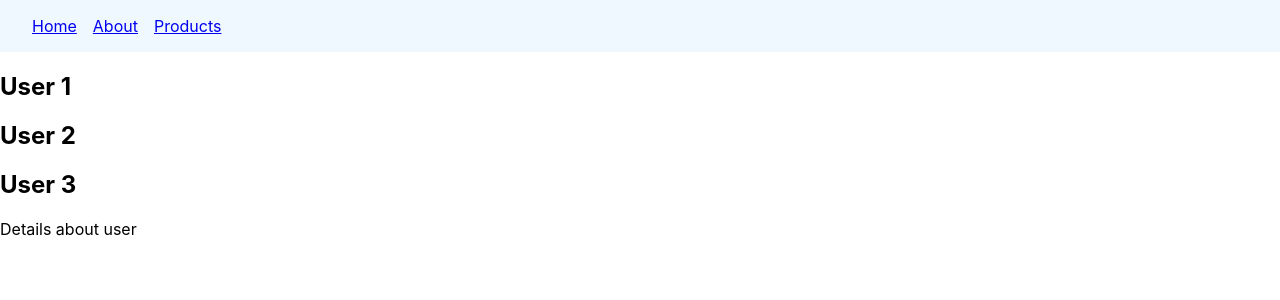
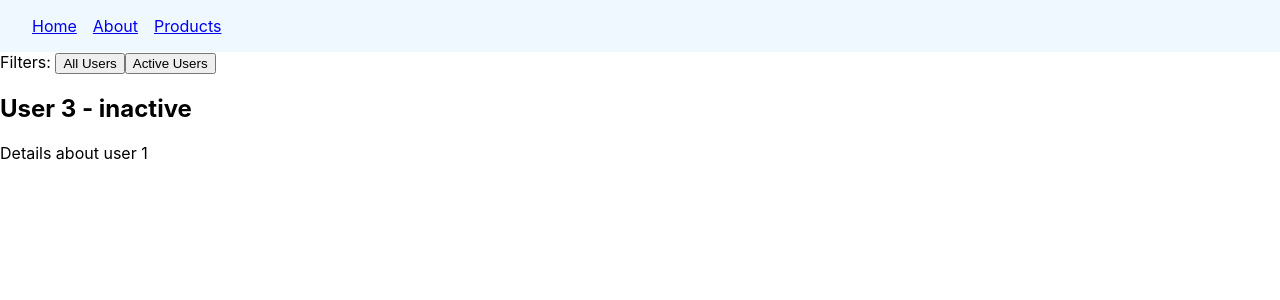
Before and after one commit to gopinav/React-Router-Tutorials, a React (Create React App) app in the folder react-router-demo/: page /users/1 in a window 1280 px wide. Shown: the top 300 px of the page. Built offline with nearby package versions, Linux system fonts and the light colour scheme.

Commit message:
URL Params

```diff
--- a/react-router-demo/src/components/UserDetails.js
+++ b/react-router-demo/src/components/UserDetails.js
@@ -1,3 +1,6 @@
+import { useParams } from 'react-router-dom'
+
 export const UserDetails = () => {
-  return <div>Details about user</div>
+  const { userId } = useParams()
+  return <div>Details about user {userId}</div>
 }
--- a/react-router-demo/src/components/Users.js
+++ b/react-router-demo/src/components/Users.js
@@ -1,11 +1,25 @@
-import { Outlet } from 'react-router-dom'
+import { Outlet, useSearchParams } from 'react-router-dom'
 
 export const Users = () => {
+  const [searchParams, setSearchParams] = useSearchParams()
+  const status = searchParams.get('status')
   return (
     <>
-      <h2>User 1</h2>
-      <h2>User 2</h2>
-      <h2>User 3</h2>
+      <div>
+        <span>Filters: </span>
+        <button onClick={() => setSearchParams({})}>All Users</button>
+        <button onClick={() => setSearchParams({ status: 'active' })}>
+          Active Users
+        </button>
+      </div>
+      {status === 'active' ? (
+        <>
+          <h2>User 1 - active</h2>
+          <h2>User 2 - active</h2>
+        </>
+      ) : (
+        <h2>User 3 - inactive</h2>
+      )}
       <Outlet />
     </>
   )
```
